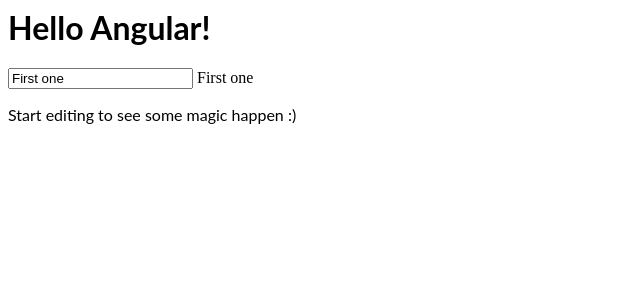
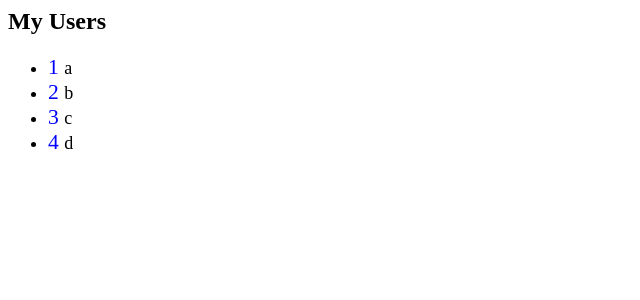
Before and after one commit to satyanshmishra/angular-srpmwm, an Angular app: page / in a window 1280 px wide. Shown: the top 300 px of the page, without its empty margins (0-640 px from the left). Built offline with nearby package versions, Linux system fonts and the light colour scheme.

Commit message:
4 files modified, 1 added

```diff
--- a/src/app/app.component.css
+++ b/src/app/app.component.css
@@ -1,3 +1,11 @@
 p {
   font-family: Lato;
 }
+.users {
+  font-size: large;
+  font-weight: 200;
+}
+.badge {
+  font-size: larger;
+  color: blue;
+}
--- a/src/app/app.component.html
+++ b/src/app/app.component.html
@@ -1,5 +1,6 @@
-<hello name="{{ name }}"></hello>
-
-<input type="text" [(ngModel)]="inputText" />
-{{ inputText }}
-<p>Start editing to see some magic happen :)</p>
+<h2>My Users</h2>
+<ul class="users">
+  <li *ngFor="let user of users">
+    <span class="badge">{{ user.id }} </span>{{ user.name }}
+  </li>
+</ul>
--- a/src/app/app.component.ts
+++ b/src/app/app.component.ts
@@ -1,4 +1,5 @@
 import { Component, OnInit } from '@angular/core';
+import { Un } from './app.data';
 import { User } from './app.user';
 @Component({
   selector: 'my-app',
@@ -6,11 +7,6 @@
   styleUrls: ['./app.component.css'],
 })
 export class AppComponent {
-  name = 'Angular';
-  inputText: string = 'First one';
-  U1: User = {
-    name: 'Satyansh',
-    id: 2,
-    family_name: 'Mishra',
-  };
-}
+  users = Un;
+
+  }
--- /dev/null
+++ b/src/app/app.data.ts
@@ -0,0 +1,8 @@
+import { User } from './app.user';
+
+export const Un: User[] = [
+  { name: 'a', id: 1 },
+  { name: 'b', id: 2 },
+  { name: 'c', id: 3 },
+  { name: 'd', id: 4 },
+];
--- a/src/app/app.user.ts
+++ b/src/app/app.user.ts
@@ -1,5 +1,4 @@
 export class User {
   name: string;
   id: number;
-  family_name: string;
 }
```
